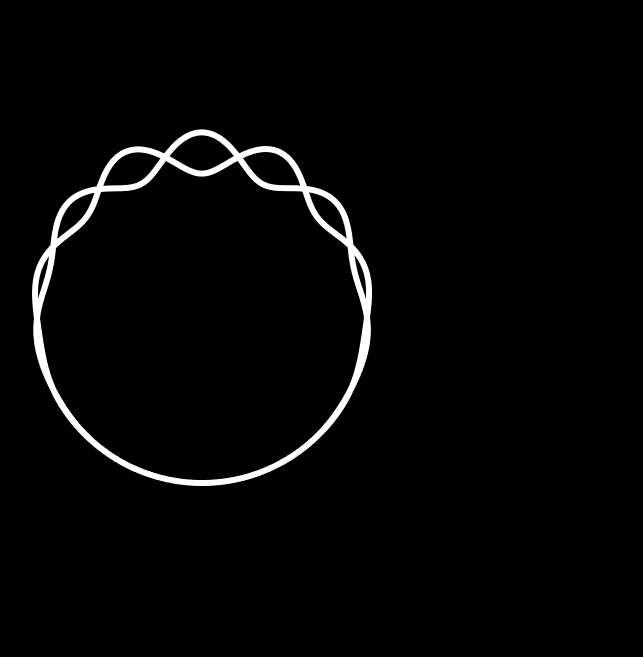
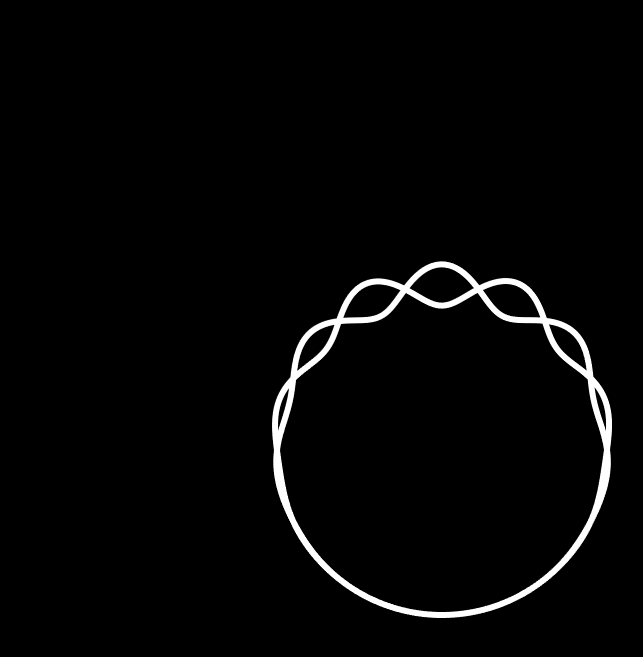
Before and after one commit to theivan/cm, a Jekyll site: the page built from index.html, in a window 1280 px wide. Shown: the top 657 px of the page, without its empty margins (198-841 px from the left). Built offline with Jekyll 4.4.1, drawn with Linux system fonts in a browser that asks for light colours; the list of posts is cut into pages by our own code.

Commit message:
css and bg

```diff
--- a/_includes/head.html
+++ b/_includes/head.html
@@ -1,14 +1,13 @@
 <head>
     <meta charset="utf-8">
     <meta http-equiv="X-UA-Compatible" content="IE=edge">
-    <title>Useless ramblings of an editor - Ivan Odbratt</title>
+    <title>Crook &amp; Mayor</title>
     <meta name="viewport" content="width=device-width">
     <meta name="description" content="{{ site.description }}">
     <link rel="canonical" href="{{ page.url | replace:'index.html','' | prepend: site.baseurl | prepend: site.url }}">
 
     <!-- Custom CSS -->
     <link rel="stylesheet" href="{{ "/css/main.css" | prepend: site.baseurl }}">
-   <link href="http://fonts.googleapis.com/css?family=Dancing+Script:700|EB+Garamond" rel="stylesheet" type="text/css" />
 <script>
   (function(i,s,o,g,r,a,m){i['GoogleAnalyticsObject']=r;i[r]=i[r]||function(){
   (i[r].q=i[r].q||[]).push(arguments)},i[r].l=1*new Date();a=s.createElement(o),
--- a/css/main.css
+++ b/css/main.css
@@ -10,6 +10,18 @@ body {
 }
 
 html, body { height: 100%; }
+img.centered {
+     position:fixed;
+     left: 50%;
+     top:  50%;
+     /*
+         if, for instance, the image is 64x64 pixels,
+         then "move" it half its width/height to the
+         top/left by using negative margins
+     */
+     margin-left: -400px;
+     margin-top:  -300px;
+ }
 
 /*body {
   font-family: 'EB Garamond', serif;
--- a/index.html
+++ b/index.html
@@ -1,7 +1,7 @@
 ---
 layout: default
 ---
-<img src="assets/img/bg.gif" />
+<img class="centered" src="assets/img/bg.gif" />
 <!--<div class="home">
   <ul class="posts">
 {% for post in paginator.posts %}
```
